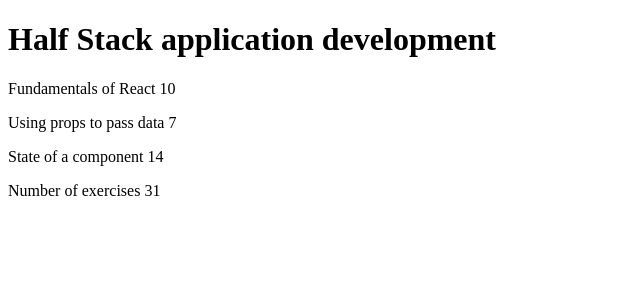
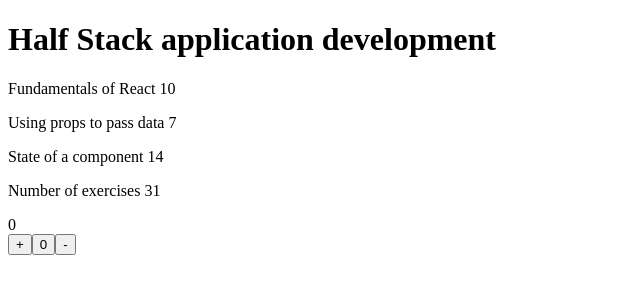
Before and after one commit to soniafaye1/fullstackopen-pt1, a React (Vite) app: page / in a window 1280 px wide. Shown: the top 300 px of the page, without its empty margins (0-640 px from the left). Built offline with nearby package versions, Linux system fonts and the light colour scheme.

Commit message:
1c state example

```diff
--- /dev/null
+++ b/src/App2.jsx
@@ -0,0 +1,24 @@
+import { useState } from "react";
+
+const Display = ({counter}) => (<div>{counter}</div>)
+
+const Button = ({onClick, text}) => (<button onClick={onClick}>{text}</button>)
+
+const App2 = () => {
+    const [counter, setCounter] = useState(0);
+
+    const increaseByOne = () => setCounter(counter + 1)
+    const setToZero = () => setCounter(0)
+    const decreaseByOne = () => setCounter(counter - 1)
+
+    return (
+        <div>
+            <Display counter={counter} />
+            <Button onClick={increaseByOne} text="+"/>
+            <Button onClick={setToZero} text="0" />
+            <Button onClick={decreaseByOne} text="-"/>
+        </div>
+    )
+}
+
+export default App2
--- a/src/main.jsx
+++ b/src/main.jsx
@@ -1,4 +1,10 @@
 import ReactDOM from 'react-dom/client'
 import App from './App.jsx'
+import App2 from './App2.jsx'
 
-ReactDOM.createRoot(document.getElementById('root')).render(<App />)
+ReactDOM.createRoot(document.getElementById('root')).render(
+    <>
+        <App />
+        <App2 />
+    </>
+)
```
